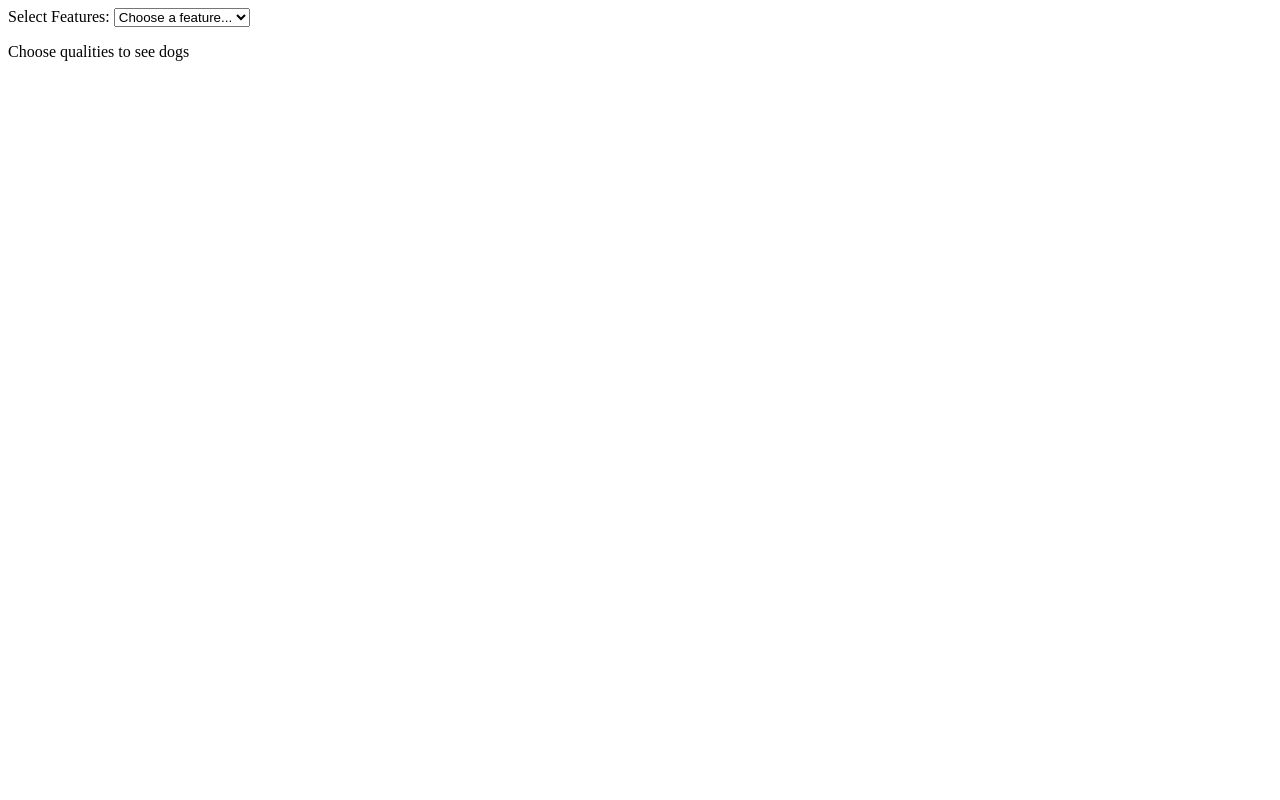
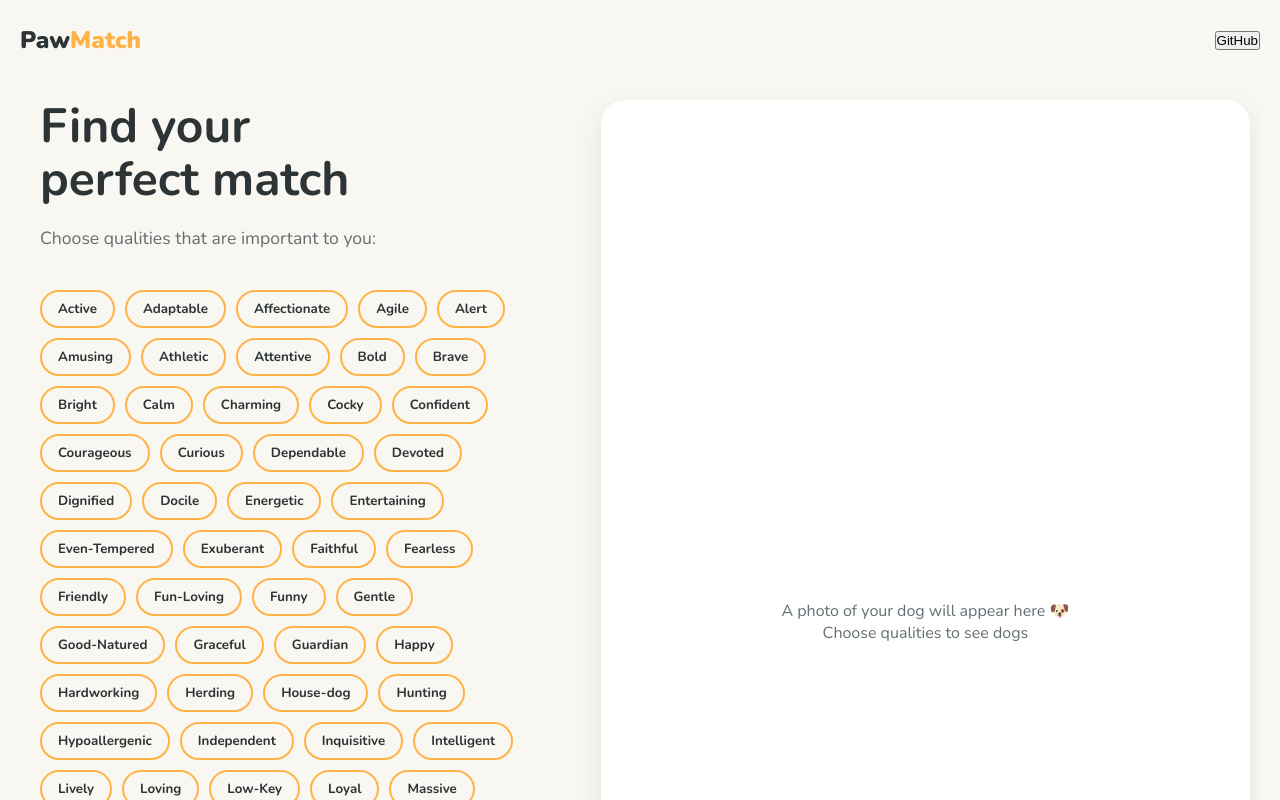
Before and after one commit to Artem-Yevtushenko/PawMatch, a React (Create React App) app: page / in a window 1280 px wide. Built offline with nearby package versions, Linux system fonts and the light colour scheme.

Commit message:
add a css style and upgrade old components

```diff
--- /dev/null
+++ b/src/App.css
@@ -0,0 +1,88 @@
+@import url('https://fonts.googleapis.com/css2?family=Nunito:wght@400;700;900&display=swap');
+
+:root {
+    --bg-color: #F9F7F2;
+    --card-bg: #FFFFFF;
+    --primary: #FFB347;
+    --primary-hover: #FF9F1C;
+    --text-main: #2D3436;
+    --text-secondary: #636E72;
+    --shadow: 0 10px 30px rgba(0, 0, 0, 0.08);
+    --radius: 24px;
+}
+
+body {
+    margin: 0;
+    font-family: 'Nunito', sans-serif;
+    background-color: var(--bg-color);
+    color: var(--text-main);
+    height: 100vh;
+}
+
+.App {
+    display: grid;
+    grid-template-rows: 80px 1fr;
+    max-width: 1400px;
+    margin: 0 auto;
+    padding: 0 20px;
+    height: 100vh;
+}
+
+.header {
+    display: flex;
+    align-items: center;
+    justify-content: space-between;
+}
+
+.logo {
+    font-weight: 900;
+    font-size: 1.5rem;
+    color: var(--text-main);
+}
+.logo span { color: var(--primary); }
+
+.main-container {
+    display: grid;
+    grid-template-columns: 1fr 1.2fr;
+    gap: 40px;
+    padding-bottom: 40px;
+    max-height: 100%;
+    overflow: auto;
+    padding-right: 10px;
+}
+
+.filters-section {
+    display: flex;
+    flex-direction: column;
+    justify-content: center;
+    padding: 20px;
+}
+
+.title {
+    font-size: 3rem;
+    line-height: 1.1;
+    margin-bottom: 20px;
+}
+
+.subtitle {
+    color: var(--text-secondary);
+    margin-bottom: 30px;
+    font-size: 1.1rem;
+}
+
+.results-section {
+    background-color: var(--card-bg);
+    border-radius: var(--radius);
+    box-shadow: var(--shadow);
+    margin: 20px 0;
+    display: flex;
+    align-items: center;
+    justify-content: center;
+    position: relative;
+    overflow: hidden;
+}
+
+.placeholder-text {
+    text-align: center;
+    color: var(--text-secondary);
+}
--- a/src/App.tsx
+++ b/src/App.tsx
@@ -1,20 +1,37 @@
 import React from 'react';
-import {ChooseBreed} from "./ChooseBreed";
+import {ChooseBreed} from "./Components/ChooseBreed/ChooseBreed";
 import {useState} from "react";
-import {DogList} from "./DogList";
+import {DogList} from "./Components/DogList/DogList";
+import "./App.css"
 
 function App() {
     const [filter, setFilter] = useState<string[]>([]);
   return (
-    <div className="App">
-    <ChooseBreed
-        filters={filter}
-        setFilters={setFilter}
-    />
-        <DogList
-        filters={filter}
-        />
-    </div>
+      <div className="App">
+          <header className="header">
+              <div className="logo">Paw<span>Match</span></div>
+              <button>GitHub</button>
+          </header>
+
+          <main className="main-container">
+
+              <div className="filters-section">
+                  <h1 className="title">Find your <br/>perfect match</h1>
+                  <p className="subtitle">Choose qualities that are important to you:</p>
+
+                  <div className="features-grid">
+                      <ChooseBreed filters={filter} setFilters={setFilter}/>
+                  </div>
+              </div>
+
+              <div className="results-section">
+                  <div className="placeholder-text">
+                        A photo of your dog will appear here 🐶
+                      <DogList filters={filter}/>
+                  </div>
+              </div>
+          </main>
+      </div>
   );
 }
 
--- a/src/ChooseBreed.tsx
+++ /dev/null
@@ -1,51 +0,0 @@
-import {DataBase} from "./DataBase";
-import React, {useMemo} from "react";
-
-interface Props {
-    filters: string[],
-    setFilters: (filters: string[]) => void
-}
-export function ChooseBreed(props: Props) {
-
-   const uniqueFeatures = useMemo(() => {
-       const data = new DataBase();
-       const allFeatures = data.dogs.flatMap(dog => dog.features)
-       return Array.from(new Set(allFeatures)).sort()
-   },[])
-
-    const handleSelect = (event: React.ChangeEvent<HTMLSelectElement>) => {
-       const value = event.target.value;
-
-       if(value && !props.filters.includes(value)) {
-           props.setFilters([...props.filters, value]);
-       }
-    }
-
-    const removeFilter = (filterRemove: string) => {
-       props.setFilters(props.filters.filter(f => f !== filterRemove));
-    }
-
-    return (
-        <div>
-            <label>Select Features: </label>
-            <select onChange={handleSelect} defaultValue="default">
-                <option>Choose a feature...</option>
-                {uniqueFeatures.map(feature => (
-                    <option key={feature} value={feature}>
-                        {feature}
-                    </option>
-                ))}
-            </select>
-            <div>
-                {props.filters.map(feature => (
-                    <button
-                        key={feature}
-                        onClick={() => removeFilter(feature)}
-                    >
-                        {feature} ✖
-                    </button>
-                ))}
-            </div>
-        </div>
-    )
-}
--- /dev/null
+++ b/src/Components/ChooseBreed/ChooseBreed.css
@@ -0,0 +1,34 @@
+*{
+    margin: 0;
+    padding: 0;
+    box-sizing: border-box;
+}
+
+.mainChoose{
+    display: flex;
+    flex-wrap: wrap;
+    gap: 10px;
+    margin-top: 10px;
+}
+
+.button {
+    background-color: transparent;
+    border: 2px solid var(--primary);
+    color: var(--text-main);
+    padding: 8px 16px;
+    border-radius: 50px;
+    cursor: pointer;
+    font-family: 'Nunito', sans-serif;
+    font-weight: 700;
+    transition: all 0.2s ease;
+}
+
+.button:hover {
+    background-color: #fff5e6;
+    transform: translateY(-2px);
+}
+
+.button.active {
+    background-color: var(--primary);
+    color: white;
+}
--- /dev/null
+++ b/src/Components/ChooseBreed/ChooseBreed.tsx
@@ -0,0 +1,35 @@
+import {DataBase} from "../../DataBase";
+import React, {useMemo, useState} from "react";
+import "./ChooseBreed.css"
+
+interface Props {
+    filters: string[],
+    setFilters: (filters: string[]) => void
+}
+export function ChooseBreed(props: Props) {
+    const [existed, setExisted] = useState<boolean>(false);
+
+    const uniqueFeatures = useMemo(() => {
+       const data = new DataBase();
+       const allFeatures = data.dogs.flatMap(dog => dog.features)
+       return Array.from(new Set(allFeatures)).sort()
+   },[])
+
+    const handleClick = (features: string) => {
+        if (props.filters.includes(features)) {
+            props.setFilters(props.filters.filter(f => f !== features))
+        } else {
+            props.setFilters([...props.filters, features])
+        }
+    }
+
+    return (
+        <div className="mainChoose">
+            {uniqueFeatures.map(feature => (
+                <button key={feature} className={`button ${props.filters.includes(feature) ? "active" : ""}`} onClick={() => handleClick(feature)}>
+                    {feature}
+                </button>
+            ))}
+        </div>
+    )
+}
--- a/src/DogList.tsx
+++ b/src/Components/DogList/DogList.tsx
@@ -1,4 +1,4 @@
-import {DataBase} from "./DataBase";
+import {DataBase} from "../../DataBase";
 
 interface DogProps{
     filters: string[];
```
Also changed, not shown: package.json (+4 -4 lines), 1 other file (tests, documents, lock files or other folders).
